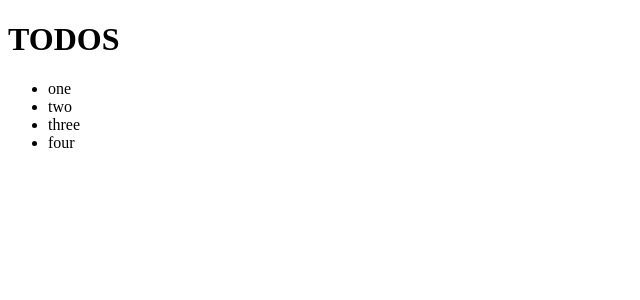
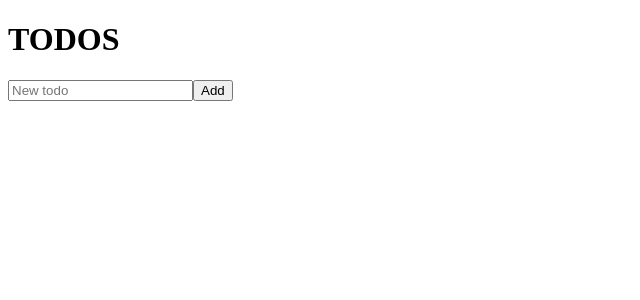
Before and after one commit to pani-tka/vue-test, a Vue app: page / in a window 1280 px wide. Shown: the top 300 px of the page, without its empty margins (0-640 px from the left). Built offline with nearby package versions, Linux system fonts and the light colour scheme.

Commit message:
second and third steps

```diff
--- a/src/App.vue
+++ b/src/App.vue
@@ -1,9 +1,11 @@
 <template>
   <div>
     <h1>TODOS</h1>
+      <input v-model="newTodo" placeholder="New todo">
+      <button v-on:click="addTodo">Add</button>
       <ul>
         <li v-for="(todo, index) in todos" :key='index' >
-          {{ todo}}
+          {{todo}}
         </li>
       </ul>
   </div>
@@ -15,7 +17,14 @@ export default {
   name: "App",
   data() {
     return {
-      todos: ['one', 'two', 'three', 'four']
+      newTodo: '',
+      todos: [],
+    }
+  },
+  methods: {
+    addTodo (newTodo) {
+      this.todos.push(this.newTodo);
+      this.newTodo = ''
     }
   }
 }
```
